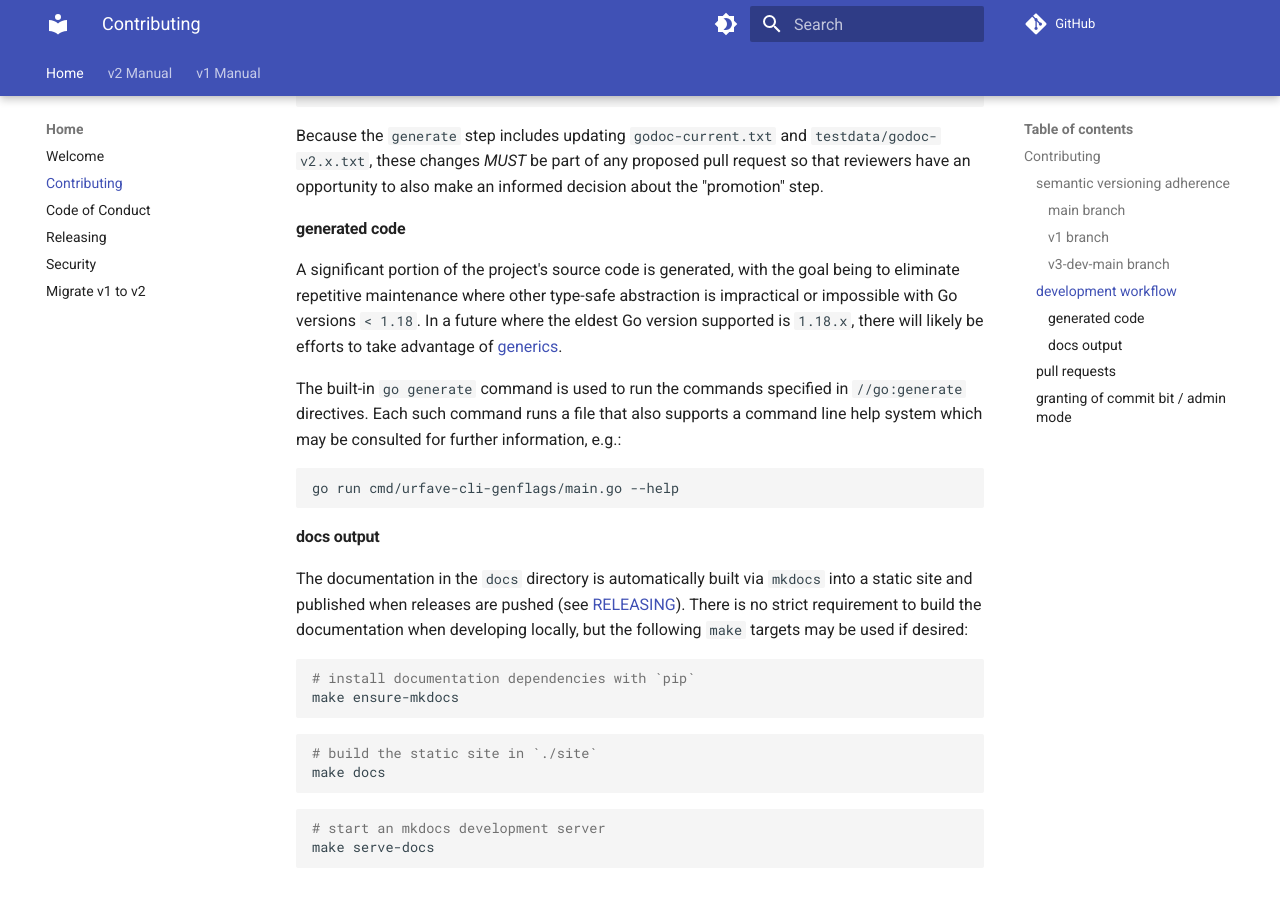
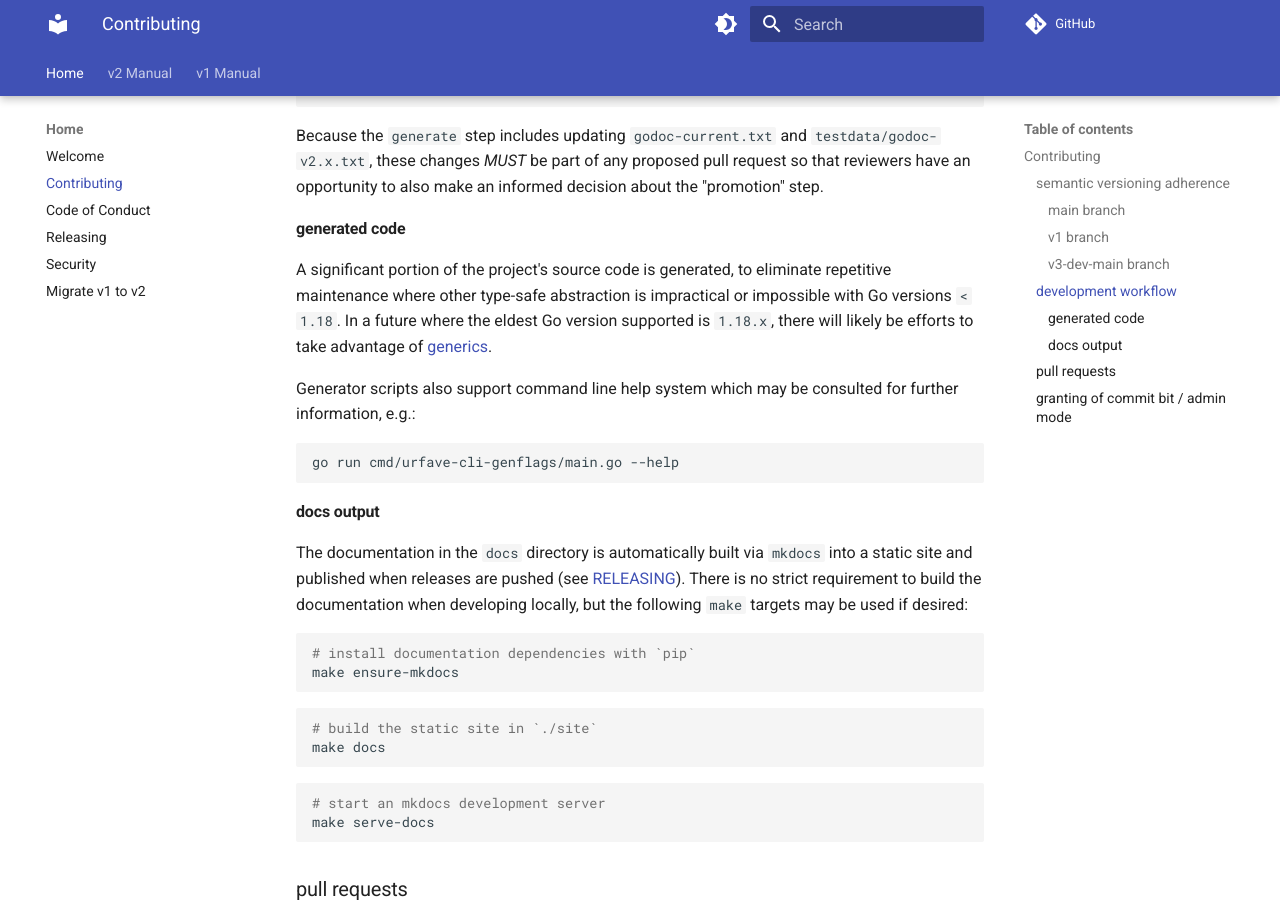
Before and after one commit to urfave/cli, an MkDocs documentation site: the page built from docs/CONTRIBUTING.md, in a window 1280 px wide and 900 px high, scrolled down 1734 px. Built offline with MkDocs 1.6.1 and Material for MkDocs 9.7.7, drawn with Linux system fonts in a browser that asks for light colours; emoji names are drawn with the system emoji font; comment, search, counter and statistics services are not loaded.

Commit message:
Remove "go generate" from the docs

````diff
--- a/docs/CONTRIBUTING.md
+++ b/docs/CONTRIBUTING.md
@@ -84,14 +84,13 @@ step.
 
 #### generated code
 
-A significant portion of the project's source code is generated, with the goal being to
+A significant portion of the project's source code is generated, to
 eliminate repetitive maintenance where other type-safe abstraction is impractical or
 impossible with Go versions `< 1.18`. In a future where the eldest Go version supported is
 `1.18.x`, there will likely be efforts to take advantage of
 [generics](https://go.dev/doc/tutorial/generics).
 
-The built-in `go generate` command is used to run the commands specified in
-`//go:generate` directives. Each such command runs a file that also supports a command
+Generator scripts also support command
 line help system which may be consulted for further information, e.g.:
 
 ```sh
````
